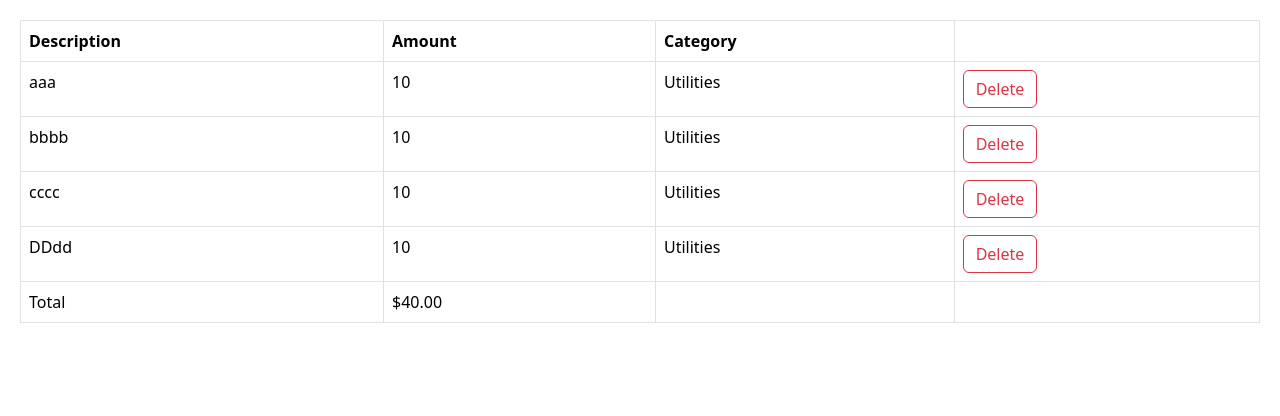
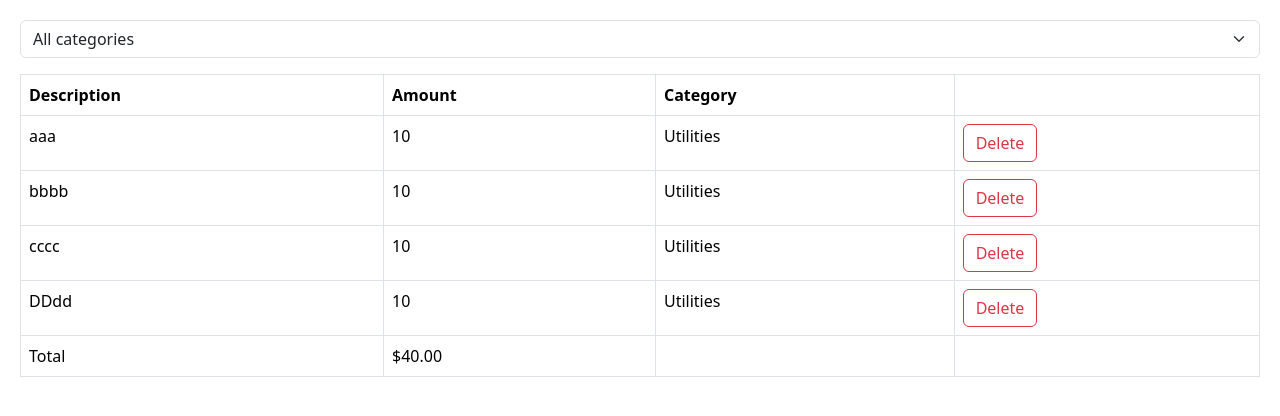
Before and after one commit to MarkusAP98/learnReactJohn, a React (Vite) app: page / in a window 1280 px wide. Shown: the top 416 px of the page. Built offline with nearby package versions, Linux system fonts and the light colour scheme.

Commit message:
added expansefilter

```diff
--- a/src/App.tsx
+++ b/src/App.tsx
@@ -1,9 +1,9 @@
 import { useState } from "react";
 import ExpanseList from "./expanse-tracker/ExpanseList";
-// import Shopping from "./components/Shopping";
-// import Form from "./components/Form";
+import ExpanseFilter from "./expanse-tracker/ExpanseFilter";
 
 function App() {
+  const [selectedCategory, setSelectedCategory] = useState<string>("");
   const [expenses, setExpenses] = useState([
     {
       id: 1,
@@ -31,12 +31,19 @@ function App() {
     },
   ]);
 
+  const visibleExpenses = selectedCategory
+    ? expenses.filter((e) => e.category === selectedCategory)
+    : expenses;
+
   return (
     <div className="">
-      {/* <Shopping /> */}
-      {/* <Form /> */}
+      <div className="mb-3">
+        <ExpanseFilter
+          onSelectCatergory={(category) => setSelectedCategory(category)}
+        />
+      </div>
       <ExpanseList
-        expenses={expenses}
+        expenses={visibleExpenses}
         onDelete={(id) => setExpenses(expenses.filter((e) => e.id !== id))}
       />
     </div>
--- /dev/null
+++ b/src/expanse-tracker/ExpanseFilter.tsx
@@ -0,0 +1,18 @@
+import React from 'react'
+
+interface Props {
+    onSelectCatergory: (category: string) => void
+}
+
+const ExpanseFilter = ({ onSelectCatergory }: Props) => {
+  return (
+    <select name="" id="" className="form-select" onChange={(event) => onSelectCatergory(event.target.value)}>
+      <option value="">All categories</option>
+      <option value="Groceries">Groceries</option>
+      <option value="Utilities">Utilities</option>
+      <option value="Entertaiment">Entertaiment</option>
+    </select>
+  );
+}
+
+export default ExpanseFilter
```
